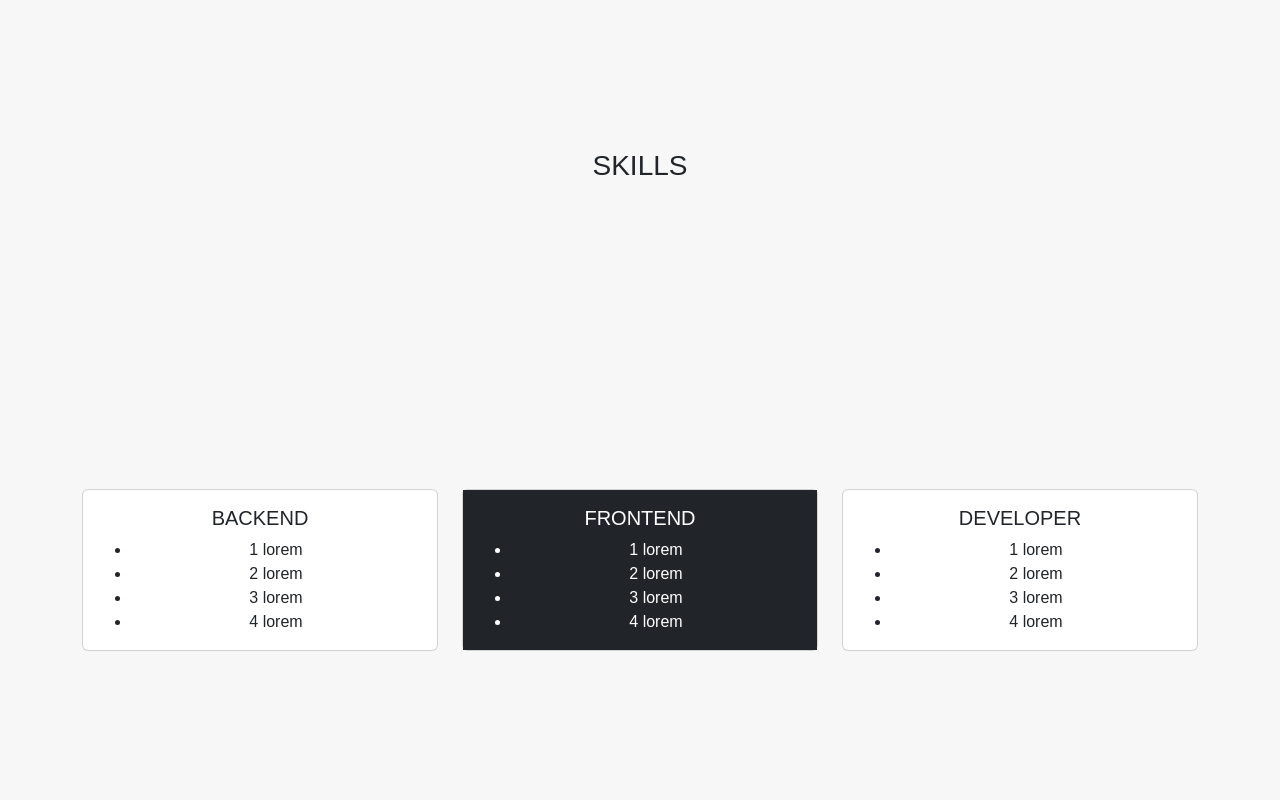
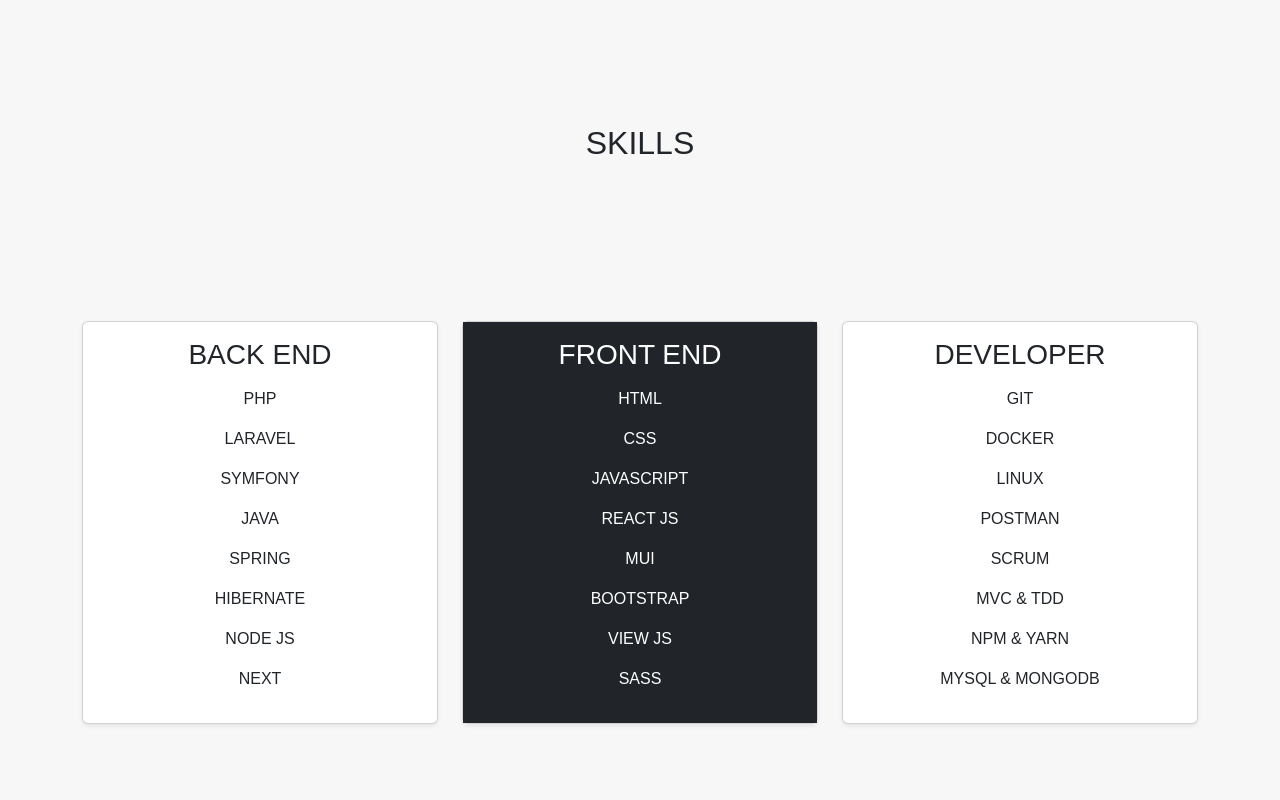
Before and after one commit to iferez/landing, a React (Vite) app: page / in a window 1280 px wide. Shown: the part 800-1600 px from the top of the page. Built offline with nearby package versions, Linux system fonts and the light colour scheme; a web font is replaced by a local one.

Commit message:
Separated components - data ts - Skills map

```diff
--- a/src/components/Column.tsx
+++ b/src/components/Column.tsx
@@ -1,9 +1,9 @@
 import React from "react";
-import {ColumProps} from "./interfaces/types"
+import {ColumProps} from "./types"
 
-const Column: React.FC<ColumProps> = ({ children, widthMobile, widthDestok }) => {
+const Column: React.FC<ColumProps> = ({ children, widthMobile, widthDestok,styles }) => {
   return (
-    <div  className={`col-${widthMobile} col-md-${widthDestok}`}>
+    <div  className={`col-${widthMobile} col-md-${widthDestok} ${styles}`}>
       {children}
     </div>
   );
--- a/src/components/Section.tsx
+++ b/src/components/Section.tsx
@@ -1,5 +1,5 @@
 import React from "react";
-import {SectionProps} from "./interfaces/types"
+import {SectionProps} from "./types"
 
 
 const Section: React.FC<SectionProps> = ({ children, styles, name }) => {
--- a/src/components/home/Home.tsx
+++ b/src/components/home/Home.tsx
@@ -1,21 +1,11 @@
 import React, { useState, useEffect } from "react";
-import iferez from "../../assets/img/perfiliferezz.png";
 import pdf from "../../assets/ferezivan.pdf";
-import Person from "../interfaces/person";
 import Column from "../Column";
-import PersonInfo from "./PersonInfo";
+import { Person } from "./person";
+import { dataPerson } from "./dataPerson";
 import "./home-style.css";
 
-const dataPerson = {
-  name: "Iván Ferez",
-  position: "Front end developer",
-  description:
-    "I design interfaces that allow the user to interact with digital products in a simple way",
-  networks: ["link1", "link2", "link3"],
-  image: iferez,
-};
-
-function Home() {
+const Home: React.FC = () => {
   const [data, setData] = useState<Person>();
   useEffect(() => {
     setData(dataPerson);
@@ -23,32 +13,38 @@ function Home() {
 
   return (
     <>
-      <Column widthMobile={12} widthDestok={6}>
-        <PersonInfo data={data} />
+      <Column widthMobile={12} widthDestok={6} styles="text-start">
+        <h1>{data?.name.toUpperCase()}</h1>
+        <h2>{data?.position.toUpperCase()}</h2>
+        <p>{data?.description}</p>
       </Column>
 
-      <div className="col-md-6 text-center">
-        <img src={iferez} className="img-fluid" alt="Ivan Ferez" />
-      </div>
-      <div className="buttons-style">
-        <a href="#" className="btn rounded-pill">
-          <i className="bi bi-github pe-2"></i>Github
+      <Column widthMobile={12} widthDestok={6} styles="text-center">
+        <img src={data?.image} className="img-fluid" alt={data?.name} />
+      </Column>
+
+      <Column widthMobile={12} widthDestok={12} styles="buttons-style">
+        <a href={data?.networks[0].link} target="_blank" className="btn rounded-pill">
+          <i className="bi bi-github pe-2"></i>
+          {data?.networks[0].name}
         </a>
-        <a href="#" className="btn rounded-pill">
-          <i className="bi bi-linkedin pe-2"></i>LinkedIn
+        <a href={data?.networks[1].link} target="_blank" className="btn rounded-pill">
+          <i className="bi bi-linkedin pe-2"></i>
+          {data?.networks[1].name}
         </a>
         <a
           href={pdf}
           className="btn rounded-pill"
           target="_blank"
           rel="noopener noreferrer"
-          download="cv_ivanferez.pdf"
+          download={data?.networks[2].link}
         >
-          <i className="bi bi-person-circle pe-2"></i>Download CV
+          <i className="bi bi-download pe-2"></i>
+          {data?.networks[2].name} CV
         </a>
-      </div>
+      </Column>
     </>
   );
-}
+};
 
 export default Home;
--- a/src/components/home/PersonInfo.tsx
+++ /dev/null
@@ -1,17 +0,0 @@
-import React from "react";
-import Person from "../interfaces/person";
-
-interface PersonInfoProps {
-  data: React.SetStateAction<Person | undefined>;
-}
-
-const PersonInfo: React.FC<PersonInfoProps> = ({ data }) => {
-  return (
-    <>
-      <h1>{data?.name.toUpperCase()} </h1>
-      <h2> {data?.position.toUpperCase()} </h2>
-      <p> {data?.description} </p>
-    </>
-  );
-};
-export default PersonInfo;
--- /dev/null
+++ b/src/components/home/dataPerson.ts
@@ -0,0 +1,14 @@
+import iferez from "../../assets/img/perfiliferezz.png";
+
+export const dataPerson = {
+    name: "Iván Ferez",
+    position: "Front end developer",
+    description:
+      "I design interfaces that allow the user to interact with digital products in a simple way",
+    networks: [
+      { name: "Github", link: "https://github.com/iferez" },
+      { name: "LinkedIn", link: "https://www.linkedin.com/in/ivanferez/" },
+      { name: "Dowload", link: "cv_ivanferez.pdf" },
+    ],
+    image: iferez,
+  };
--- /dev/null
+++ b/src/components/home/person.ts
@@ -0,0 +1,10 @@
+export interface Person {
+  name: string,
+  position: string,
+  description: string,
+  networks: Array<{
+    name: string,
+    link: string,
+  }>,
+  image: string,
+}
--- a/src/components/skills/Skills.tsx
+++ b/src/components/skills/Skills.tsx
@@ -1,53 +1,58 @@
-import React from "react";
+import React, { useState, useEffect } from "react";
+import Column from "../Column";
+import { dataSkills } from "./dataSkills";
+import {Technologies , Tech} from "./technologies";
 import "./skills-style.css";
 
 function Skills() {
+  const [data, setData] = useState<Technologies>();
+  useEffect(() => {
+    setData(dataSkills);
+  }, []);
+
   return (
     <>
-      <div className="col-12">
-        <h3>SKILLS</h3>
-      </div>
-      <div className="col-md-4">
-        <div className="card">
+      <h2 className="mt-5">SKILLS</h2>
+      <Column widthMobile={12} widthDestok={4} styles="text-center">
+        <div className="card shadow-sm">
           <div className="card-body">
-            <h5 className="card-title">BACKEND</h5>
+            <h3 className="card-title mb-3">BACK END</h3>
             <ul className="card-text">
-              <li>1 lorem</li>
-              <li>2 lorem</li>
-              <li>3 lorem</li>
-              <li>4 lorem</li>
+              {data?.back.map((el: Tech) => (
+                <li key={el.id} className="mb-3">{el.name}</li>
+              ))}
             </ul>
           </div>
         </div>
-      </div>
+      </Column>
 
-      <div className="col-md-4">
-        <div className="card">
+      <Column widthMobile={12} widthDestok={4} styles="text-center">
+        <div className="card shadow-sm">
           <div className="card-body bg-dark text-white">
-            <h5 className="card-title">FRONTEND</h5>
+            <h3 className="card-title mb-3">FRONT END</h3>
             <ul className="card-text">
-              <li>1 lorem</li>
-              <li>2 lorem</li>
-              <li>3 lorem</li>
-              <li>4 lorem</li>
+              {data?.front.map((el: Tech) => (
+                <li key={el.id} className="mb-3">{el.name}</li>
+              ))}
             </ul>
           </div>
         </div>
-      </div>
+      </Column>
 
-      <div className="col-md-4">
-        <div className="card">
+      <Column widthMobile={12} widthDestok={4} styles="text-center">
+        <div className="card shadow-sm">
           <div className="card-body">
-            <h5 className="card-title">DEVELOPER</h5>
+            <h3 className="card-title mb-3">DEVELOPER</h3>
             <ul className="card-text">
-              <li>1 lorem</li>
-              <li>2 lorem</li>
-              <li>3 lorem</li>
-              <li>4 lorem</li>
+              {data?.developer.map((el: Tech) => (
+                <li key={el.id} className="mb-3">{el.name}</li>
+              ))}
             </ul>
           </div>
         </div>
-      </div>
+      </Column>
+
+
     </>
   );
 }
--- /dev/null
+++ b/src/components/skills/dataSkills.ts
@@ -0,0 +1,34 @@
+import {Technologies} from "./technologies";
+
+export const dataSkills: Technologies = {
+    back: [
+      { id: 1, name: "PHP" },
+      { id: 2, name: "LARAVEL" },
+      { id: 3, name: "SYMFONY" },
+      { id: 4, name: "JAVA" },
+      { id: 5, name: "SPRING" },
+      { id: 6, name: "HIBERNATE" },
+      { id: 7, name: "NODE JS" },
+      { id: 8, name: "NEXT" },
+    ],
+    front: [
+      { id: 1, name: "HTML" },
+      { id: 2, name: "CSS" },
+      { id: 3, name: "JAVASCRIPT" },
+      { id: 4, name: "REACT JS" },
+      { id: 5, name: "MUI" },
+      { id: 6, name: "BOOTSTRAP" },
+      { id: 7, name: "VIEW JS" },
+      { id: 8, name: "SASS" },
+    ],
+    developer: [
+      { id: 1, name: "GIT" },
+      { id: 2, name: "DOCKER" },
+      { id: 3, name: "LINUX" },
+      { id: 4, name: "POSTMAN" },
+      { id: 5, name: "SCRUM" },
+      { id: 6, name: "MVC & TDD" },
+      { id: 7, name: "NPM & YARN" },
+      { id: 8, name: "MYSQL & MONGODB" },
+    ]
+  };
--- a/src/components/skills/skills-style.css
+++ b/src/components/skills/skills-style.css
@@ -1,3 +1,13 @@
 .skills{
     background-color: #f7f7f7;
 }
+
+.card ul{
+    list-style-type: none;
+    padding: 0;
+}
+
+
+.card h2{
+    font-size: 56px;
+}
--- /dev/null
+++ b/src/components/skills/technologies.ts
@@ -0,0 +1,19 @@
+export interface Technologies {
+  front: Array<{
+    id: number;
+    name: string;
+  }>;
+  back: Array<{
+    id: number;
+    name: string;
+  }>;
+  developer: Array<{
+    id: number;
+    name: string;
+  }>;
+}
+
+export type Tech = {
+  id: number;
+  name: string;
+};
--- a/src/components/interfaces/types.ts
+++ b/src/components/types.ts
@@ -6,6 +6,7 @@ export type SectionProps = {
 
 export type ColumProps = {
     children: JSX.Element | JSX.Element[];
+    styles: string,
     widthMobile: Number,
     widthDestok: Number,
   };
```
Also changed, not shown: src/components/interfaces/person.ts (deleted, +0 -9 lines).
